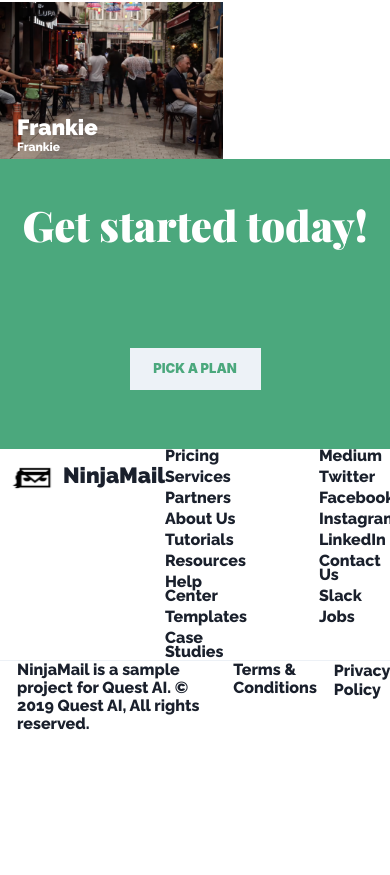
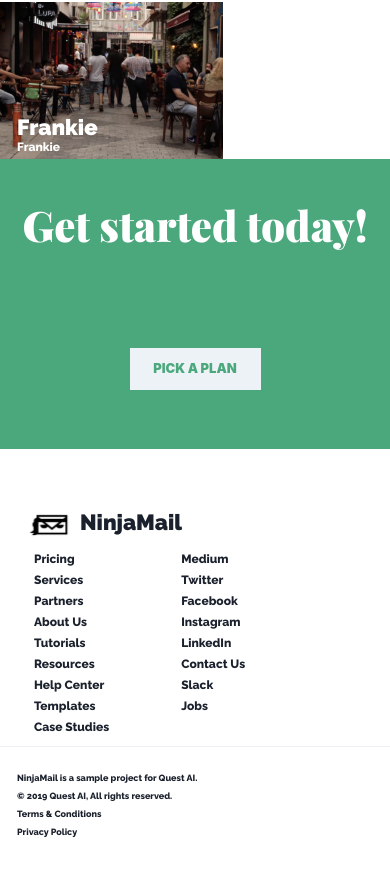
Before and after one commit to MatheusFellipi/ninjaMail, a Next.js app: page / in a window 390 px wide. Shown: the part 979-1854 px from the top of the page. Before the commit the page ends 1712 px from the top, so only its background shows below. Built offline with nearby package versions, Linux system fonts and the light colour scheme.

Commit message:
Adicionado os breakpoints

```diff
--- a/src/styles/Theme/theme.ts
+++ b/src/styles/Theme/theme.ts
@@ -12,4 +12,10 @@ export const theme = extendTheme({
       },
     },
   },
+
+  breakpoints: {
+    sm: '320px',
+    md: '768px',
+    xl: '1200px',
+  },
 })
```
